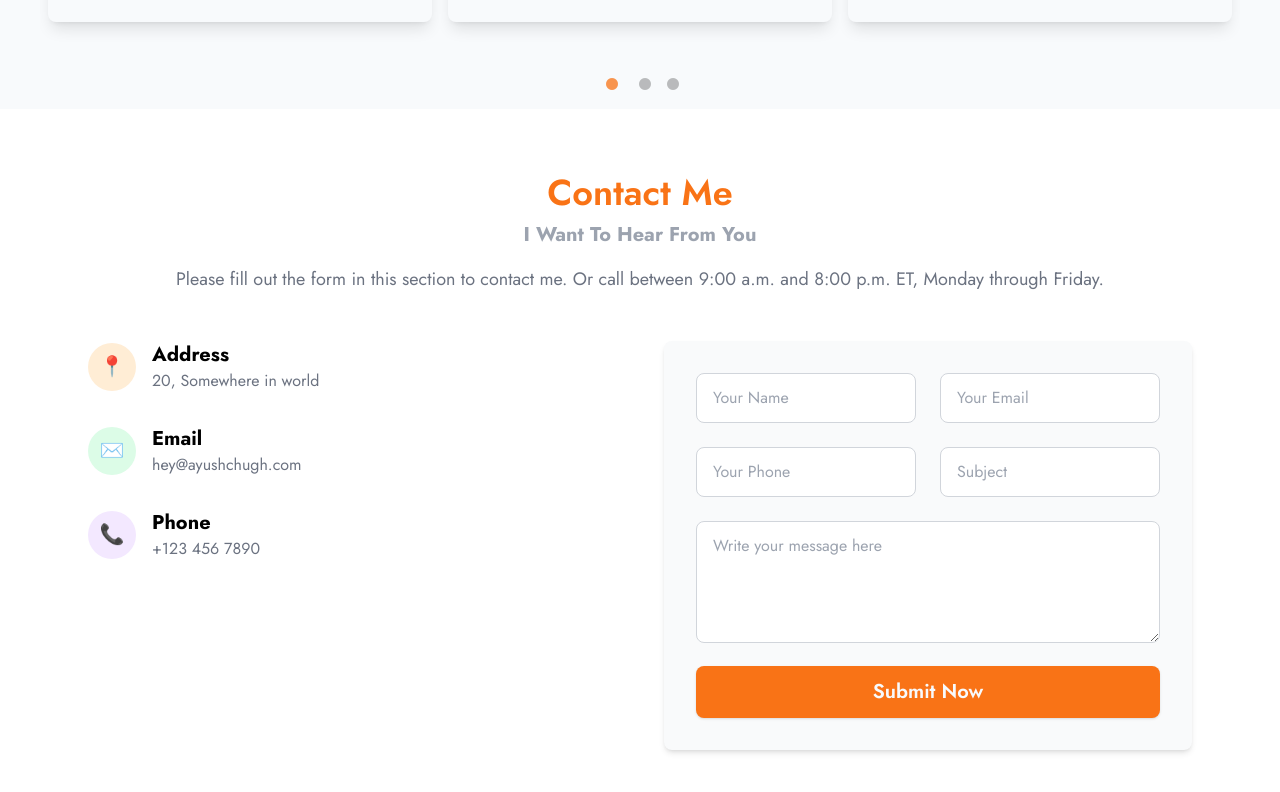
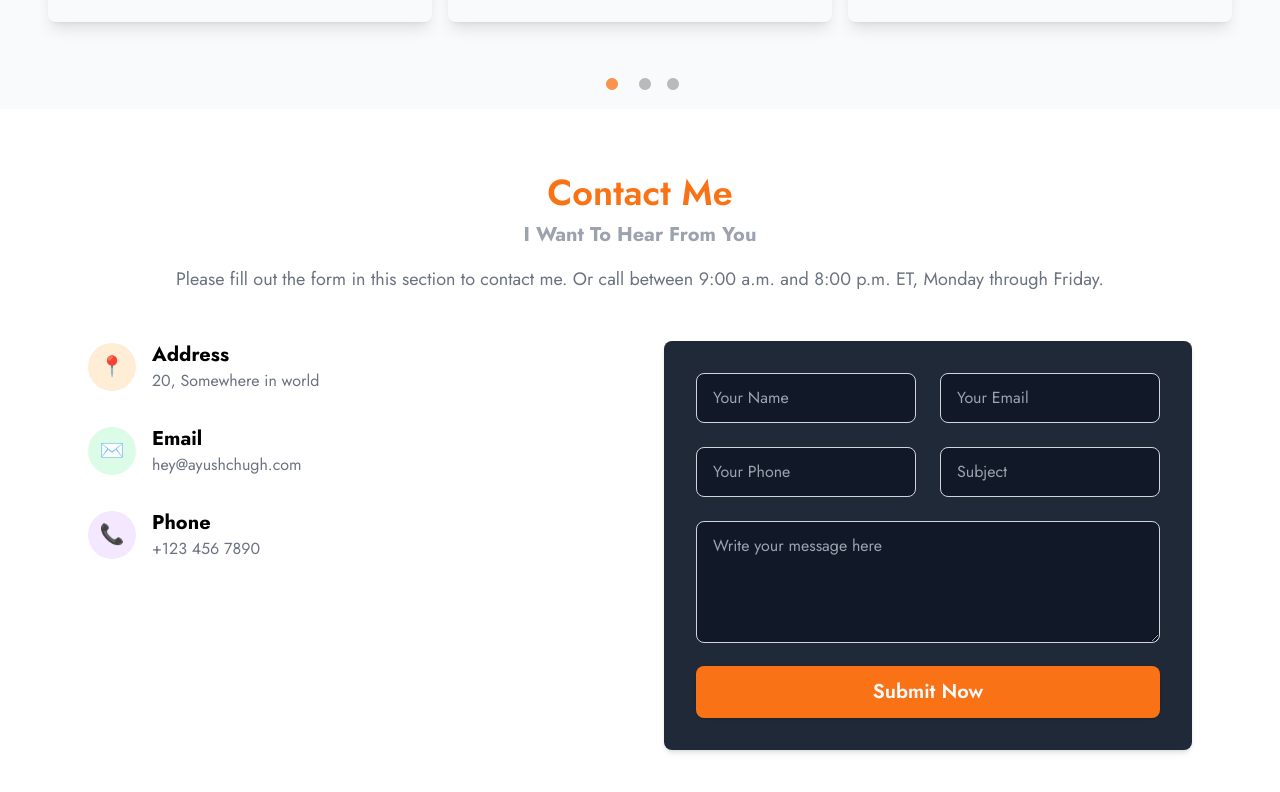
Before and after one commit to prodevssp/portfolio-website, a Next.js app: page / in a window 1280 px wide. Shown: the part 5575-6367 px from the top of the page. Built offline with nearby package versions, Linux system fonts and the light colour scheme.

Commit message:
feat: invert contact us card colors

```diff
--- a/src/components/ContactSection.jsx
+++ b/src/components/ContactSection.jsx
@@ -66,34 +66,34 @@ const ContactSection = () => {
           </div>
 
           {/* Contact Form */}
-          <div className="bg-gray-50 dark:bg-[#4B4F5C] rounded-lg p-8 shadow-md transition-colors duration-300">
+          <div className="bg-gray-800 dark:bg-white rounded-lg p-8 shadow-md transition-colors duration-300">
             <form>
               <div className="grid grid-cols-1 md:grid-cols-2 gap-6">
                 <input
                   type="text"
                   placeholder="Your Name"
-                  className="border border-gray-300 dark:border-gray-600 bg-white dark:bg-[#3B3F4C] rounded-lg px-4 py-3 text-gray-700 dark:text-gray-300 w-full focus:outline-none focus:ring-2 focus:ring-orange-500 transition-colors duration-300 placeholder-gray-400 dark:placeholder-gray-500"
+                  className="border border-gray-300 dark:border-gray-600 bg-gray-900 dark:bg-gray-50 rounded-lg px-4 py-3 text-gray-50 dark:text-gray-700 w-full focus:outline-none focus:ring-2 focus:ring-orange-500 transition-colors duration-300 placeholder-gray-400 dark:placeholder-gray-500"
                 />
                 <input
                   type="email"
                   placeholder="Your Email"
-                  className="border border-gray-300 dark:border-gray-600 bg-white dark:bg-[#3B3F4C] rounded-lg px-4 py-3 text-gray-700 dark:text-gray-300 w-full focus:outline-none focus:ring-2 focus:ring-orange-500 transition-colors duration-300 placeholder-gray-400 dark:placeholder-gray-500"
+                  className="border border-gray-300 dark:border-gray-600 bg-gray-900 dark:bg-gray-50 rounded-lg px-4 py-3 text-gray-50 dark:text-gray-700 w-full focus:outline-none focus:ring-2 focus:ring-orange-500 transition-colors duration-300 placeholder-gray-400 dark:placeholder-gray-500"
                 />
                 <input
                   type="text"
                   placeholder="Your Phone"
-                  className="border border-gray-300 dark:border-gray-600 bg-white dark:bg-[#3B3F4C] rounded-lg px-4 py-3 text-gray-700 dark:text-gray-300 w-full focus:outline-none focus:ring-2 focus:ring-orange-500 transition-colors duration-300 placeholder-gray-400 dark:placeholder-gray-500"
+                  className="border border-gray-300 dark:border-gray-600 bg-gray-900 dark:bg-gray-50 rounded-lg px-4 py-3 text-gray-50 dark:text-gray-700 w-full focus:outline-none focus:ring-2 focus:ring-orange-500 transition-colors duration-300 placeholder-gray-400 dark:placeholder-gray-500"
                 />
                 <input
                   type="text"
                   placeholder="Subject"
-                  className="border border-gray-300 dark:border-gray-600 bg-white dark:bg-[#3B3F4C] rounded-lg px-4 py-3 text-gray-700 dark:text-gray-300 w-full focus:outline-none focus:ring-2 focus:ring-orange-500 transition-colors duration-300 placeholder-gray-400 dark:placeholder-gray-500"
+                  className="border border-gray-300 dark:border-gray-600 bg-gray-900 dark:bg-gray-50 rounded-lg px-4 py-3 text-gray-50 dark:text-gray-700 w-full focus:outline-none focus:ring-2 focus:ring-orange-500 transition-colors duration-300 placeholder-gray-400 dark:placeholder-gray-500"
                 />
               </div>
               <textarea
                 rows="4"
                 placeholder="Write your message here"
-                className="border border-gray-300 dark:border-gray-600 bg-white dark:bg-[#3B3F4C] rounded-lg px-4 py-3 text-gray-700 dark:text-gray-300 w-full mt-6 focus:outline-none focus:ring-2 focus:ring-orange-500 transition-colors duration-300 placeholder-gray-400 dark:placeholder-gray-500"
+                className="border border-gray-300 dark:border-gray-600 bg-gray-900 dark:bg-gray-50 rounded-lg px-4 py-3 text-gray-50 dark:text-gray-700 w-full mt-6 focus:outline-none focus:ring-2 focus:ring-orange-500 transition-colors duration-300 placeholder-gray-400 dark:placeholder-gray-500"
               ></textarea>
 
               <Button sx={"w-full duration-300 mt-4"}>Submit Now</Button>
```
